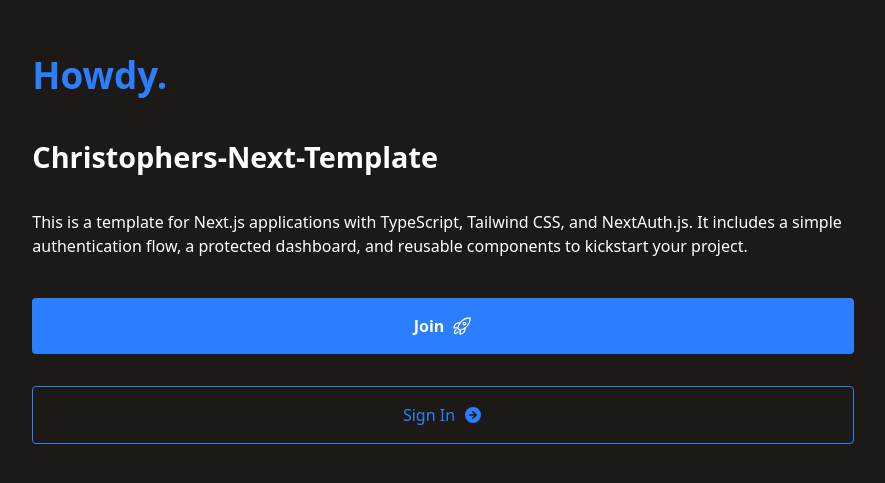
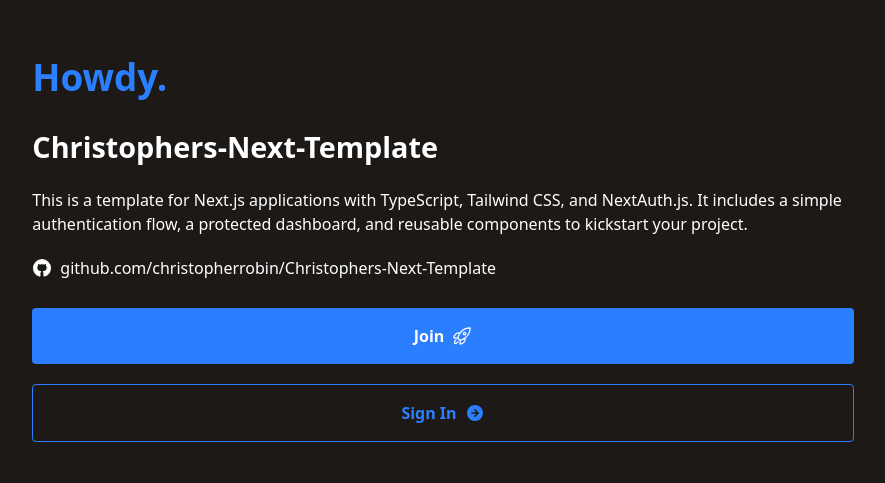
Before and after one commit to christopherrobin/Christophers-Next-Template, a Next.js app: page / in a window 1280 px wide. Shown: the part 149-632 px from the top of the page, without its empty margins (197-1082 px from the left). Built offline with nearby package versions, Linux system fonts and the light colour scheme; no server answers.

Commit message:
add github link to main page

```diff
--- a/src/app/globals.css
+++ b/src/app/globals.css
@@ -32,18 +32,11 @@
   color: var(--color-white);
 }
 
-.fadeIn {
-  animation: fadeIn ease 800ms;
-  animation-fill-mode: forwards;
+a {
+  transition: all 0.2s ease-in-out;
 }
-
-@keyframes fadeIn {
-  0% {
-    opacity: 0;
-  }
-  100% {
-    opacity: 1;
-  }
+a:hover {
+  color: var(--color-blue-500);
 }
 
 h1,
--- a/src/app/page.tsx
+++ b/src/app/page.tsx
@@ -1,11 +1,13 @@
 'use client'
 import { ArrowRightCircleIcon } from '@heroicons/react/20/solid'
 import { RocketLaunchIcon } from '@heroicons/react/24/outline'
+import { Link } from 'next/link'
 import { useRouter } from 'next/navigation'
 import { useSession } from 'next-auth/react'
 import React, { useEffect } from 'react'
 
 import { Button } from '@/components/Button'
+import { GitHubIcon } from '@/components/GitHubIcon'
 
 export default function Home() {
   const { status } = useSession()
@@ -20,7 +22,7 @@
 
   return (
     <div className="grid grid-rows-[10px_1fr_20px] items-center justify-items-center min-h-screen px-6 gap-16 fadeIn">
-      <main className="flex flex-col gap-[32px] row-start-2 items-center sm:items-start sm:w-full md:w-2/3 text-center sm:text-left">
+      <main className="flex flex-col gap-[20px] row-start-2 items-center sm:items-start sm:w-full md:w-2/3 text-center sm:text-left">
         <h1>Howdy.</h1>
         <h2>Christophers-Next-Template</h2>
         <p>
@@ -29,6 +31,16 @@
           protected dashboard, and reusable components to kickstart your
           project.
         </p>
+        <div className="flex items-center gap-2">
+          <GitHubIcon className="w-5 h-5 text-white" />
+          <a
+            href="https://github.com/christopherrobin/Christophers-Next-Template"
+            target="_blank"
+            rel="noopener noreferrer"
+          >
+            github.com/christopherrobin/Christophers-Next-Template
+          </a>
+        </div>
         <Button
           href="/join"
           className="self-center mt-2 w-full"
--- a/src/components/Button.tsx
+++ b/src/components/Button.tsx
@@ -9,6 +9,8 @@
   startIcon?: React.ReactNode
   endIcon?: React.ReactNode
   ghost?: boolean
+  target?: string
+  rel?: string
 }
 
 const ButtonSpinner = () => {
@@ -35,17 +37,22 @@
     ref
   ) => {
     const buttonClasses = ghost
-      ? `rounded border bg-stone-200 border-blue-500 text-blue-500 hover:bg-[#e3ded3] transition cursor-pointer px-6 py-4 bg-transparent ${className} ${
+      ? `rounded border font-extrabold bg-stone-200 border-blue-500 text-blue-500 hover:bg-[#e3ded3] transition cursor-pointer px-6 py-4 bg-transparent ${className} ${
           disabled || loading ? 'opacity-50 pointer-events-none' : ''
         }`
-      : `rounded bg-blue-500 text-white font-bold hover:bg-blue-900 transition cursor-pointer px-6 py-4 ${className} ${
+      : `rounded bg-blue-500 text-white font-extrabold hover:bg-blue-900 transition cursor-pointer px-6 py-4 ${className} ${
           disabled || loading ? 'opacity-50 pointer-events-none' : ''
         }`
 
     // If href is provided, render a Link component
     if (href) {
       return (
-        <Link href={href} className={`${buttonClasses}`}>
+        <Link
+          href={href}
+          className={`${buttonClasses}`}
+          target={props.target}
+          rel={props.rel}
+        >
           <span className="flex items-center justify-center gap-2">
             {startIcon && <span className="flex-shrink-0">{startIcon}</span>}
             <span>{children}</span>
--- /dev/null
+++ b/src/components/GitHubIcon.tsx
@@ -0,0 +1,21 @@
+import * as React from 'react';
+
+export function GitHubIcon(props: React.SVGProps<SVGSVGElement>) {
+  return (
+    <svg
+      viewBox="0 0 24 24"
+      fill="none"
+      stroke="currentColor"
+      strokeWidth={1.5}
+      strokeLinecap="round"
+      strokeLinejoin="round"
+      aria-hidden="true"
+      {...props}
+    >
+      <path
+        fill="currentColor"
+        d="M12 2C6.477 2 2 6.484 2 12.021c0 4.427 2.865 8.184 6.839 9.504.5.092.682-.217.682-.482 0-.237-.009-.868-.014-1.703-2.782.605-3.369-1.343-3.369-1.343-.454-1.155-1.11-1.463-1.11-1.463-.908-.621.069-.609.069-.609 1.004.07 1.533 1.032 1.533 1.032.892 1.53 2.341 1.088 2.91.833.091-.647.35-1.088.636-1.338-2.22-.253-4.555-1.113-4.555-4.951 0-1.093.39-1.987 1.029-2.687-.103-.253-.446-1.272.098-2.65 0 0 .84-.27 2.75 1.025A9.564 9.564 0 0 1 12 6.844c.85.004 1.705.115 2.504.337 1.909-1.296 2.748-1.025 2.748-1.025.546 1.378.202 2.397.1 2.65.64.7 1.028 1.594 1.028 2.687 0 3.847-2.338 4.696-4.566 4.944.359.309.678.919.678 1.853 0 1.337-.012 2.419-.012 2.747 0 .267.18.577.688.48C19.138 20.2 22 16.447 22 12.021 22 6.484 17.523 2 12 2Z"
+      />
+    </svg>
+  );
+}
```
